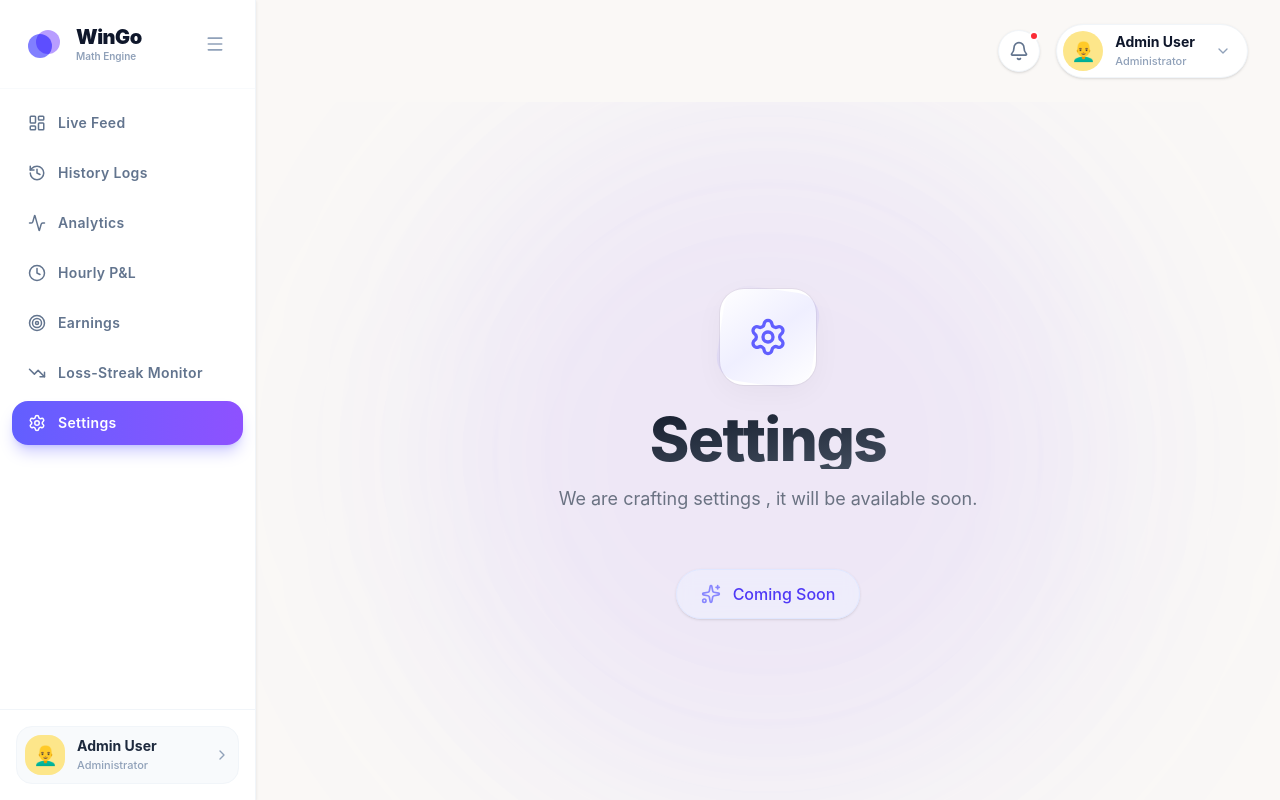
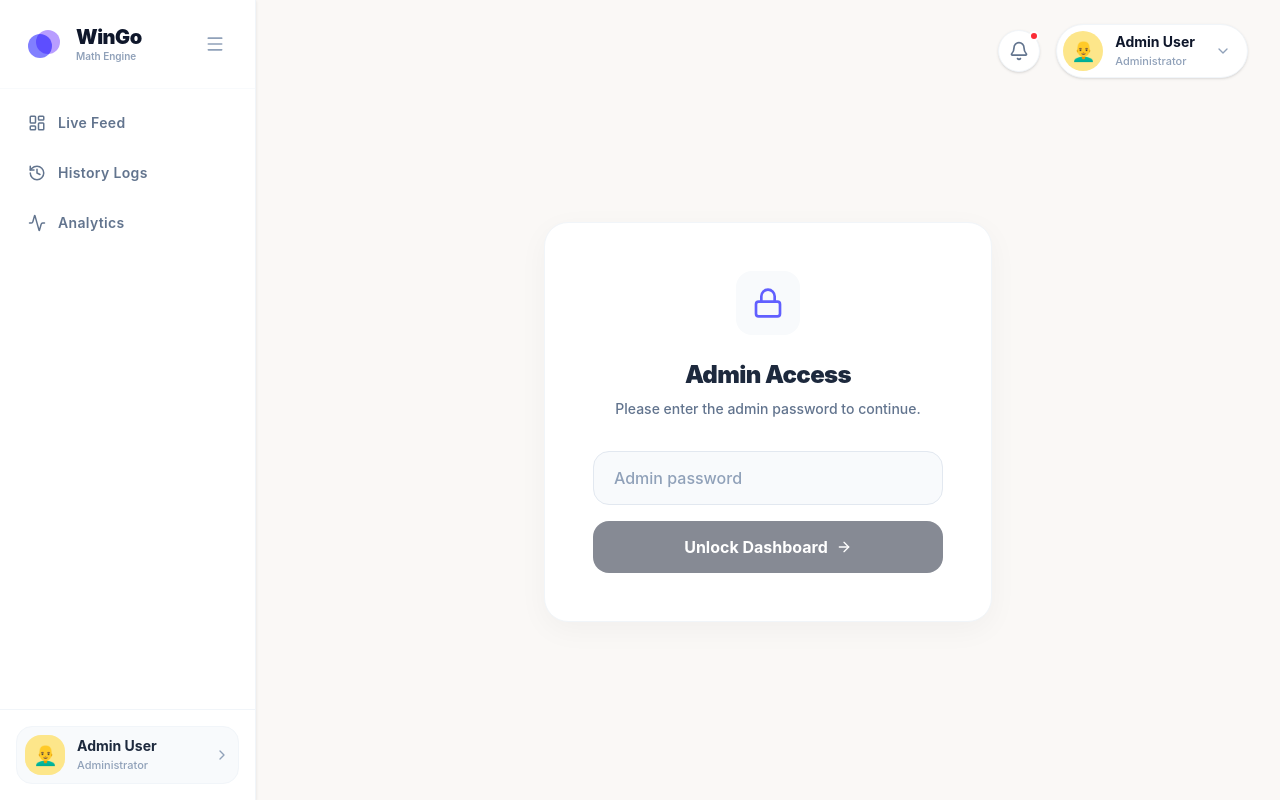
Before and after one commit to workertag/wingo-dev, a React (Vite) app in the folder frontend/: page /settings in a window 1280 px wide. Built offline with nearby package versions, Linux system fonts and the light colour scheme.

Commit message:
Add password protection for admin portal

```diff
--- /dev/null
+++ b/frontend/src/components/LoginScreen.tsx
@@ -0,0 +1,68 @@
+import { useState } from "react";
+import { Lock, ArrowRight } from "lucide-react";
+import { useAuth } from "@/context/AuthContext";
+
+export function LoginScreen({ children }: { children: React.ReactNode }) {
+  const { isAdmin, login } = useAuth();
+  const [password, setPassword] = useState("");
+  const [error, setError] = useState(false);
+  const [loading, setLoading] = useState(false);
+
+  if (isAdmin) {
+    return <>{children}</>;
+  }
+
+  const handleSubmit = async (e: React.FormEvent) => {
+    e.preventDefault();
+    setLoading(true);
+    setError(false);
+
+    const success = await login(password);
+    if (!success) {
+      setError(true);
+      setPassword("");
+    }
+    setLoading(false);
+  };
+
+  return (
+    <div className="min-h-[80vh] flex items-center justify-center px-4 animate-in fade-in duration-500">
+      <div className="max-w-md w-full bg-white rounded-3xl shadow-[0_8px_30px_rgba(0,0,0,0.04)] border border-slate-100 p-8 sm:p-12 text-center">
+        <div className="w-16 h-16 bg-slate-50 rounded-2xl flex items-center justify-center mx-auto mb-6 text-indigo-500">
+          <Lock className="w-8 h-8" />
+        </div>
+        <h2 className="text-2xl font-black text-slate-800 tracking-tight mb-2">Admin Access</h2>
+        <p className="text-sm font-medium text-slate-500 mb-8">Please enter the admin password to continue.</p>
+
+        <form onSubmit={handleSubmit} className="space-y-4">
+          <div>
+            <input
+              type="password"
+              value={password}
+              onChange={(e) => setPassword(e.target.value)}
+              placeholder="Admin password"
+              className={`w-full px-5 py-3.5 bg-slate-50 border rounded-2xl text-slate-800 font-medium placeholder-slate-400 focus:outline-none transition-all ${
+                error ? 'border-rose-300 focus:border-rose-400 focus:ring-4 focus:ring-rose-500/10' : 'border-slate-200 focus:border-indigo-400 focus:ring-4 focus:ring-indigo-500/10'
+              }`}
+            />
+            {error && <p className="text-xs font-bold text-rose-500 mt-2 text-left px-2">Incorrect password. Please try again.</p>}
+          </div>
+          <button
+            type="submit"
+            disabled={loading || !password}
+            className="w-full bg-slate-900 hover:bg-indigo-600 text-white font-bold py-3.5 px-6 rounded-2xl transition-colors flex items-center justify-center gap-2 group disabled:opacity-50 disabled:cursor-not-allowed"
+          >
+            {loading ? (
+              <div className="w-5 h-5 border-2 border-white/30 border-t-white rounded-full animate-spin" />
+            ) : (
+              <>
+                Unlock Dashboard
+                <ArrowRight className="w-4 h-4 group-hover:translate-x-1 transition-transform" />
+              </>
+            )}
+          </button>
+        </form>
+      </div>
+    </div>
+  );
+}
--- /dev/null
+++ b/frontend/src/context/AuthContext.tsx
@@ -0,0 +1,59 @@
+import React, { createContext, useContext, useState, useEffect } from "react";
+
+interface AuthContextType {
+  isAdmin: boolean;
+  login: (password: string) => Promise<boolean>;
+  logout: () => void;
+}
+
+const AuthContext = createContext<AuthContextType | undefined>(undefined);
+
+export function AuthProvider({ children }: { children: React.ReactNode }) {
+  const [isAdmin, setIsAdmin] = useState<boolean>(false);
+
+  useEffect(() => {
+    const saved = localStorage.getItem("wingo_admin_auth");
+    if (saved === "true") {
+      setIsAdmin(true);
+    }
+  }, []);
+
+  const login = async (password: string) => {
+    try {
+      const res = await fetch("/api/auth/login", {
+        method: "POST",
+        headers: { "Content-Type": "application/json" },
+        body: JSON.stringify({ password })
+      });
+      const data = await res.json();
+      if (data.success) {
+        setIsAdmin(true);
+        localStorage.setItem("wingo_admin_auth", "true");
+        return true;
+      }
+      return false;
+    } catch (e) {
+      console.error("Login failed:", e);
+      return false;
+    }
+  };
+
+  const logout = () => {
+    setIsAdmin(false);
+    localStorage.removeItem("wingo_admin_auth");
+  };
+
+  return (
+    <AuthContext.Provider value={{ isAdmin, login, logout }}>
+      {children}
+    </AuthContext.Provider>
+  );
+}
+
+export function useAuth() {
+  const context = useContext(AuthContext);
+  if (context === undefined) {
+    throw new Error("useAuth must be used within an AuthProvider");
+  }
+  return context;
+}
--- a/frontend/src/routes/__root.tsx
+++ b/frontend/src/routes/__root.tsx
@@ -3,6 +3,7 @@ import { createRootRouteWithContext, Outlet, useLocation } from "@tanstack/react
 
 import { BaseLayout } from "@/components/layout/base-layout";
 import { adminMenuItems, publicMenuItems } from "@/config/menu";
+import { AuthProvider, useAuth } from "@/context/AuthContext";
 
 interface RouterContext {
   queryClient: QueryClient;
@@ -12,10 +13,13 @@ export const Route = createRootRouteWithContext<RouterContext>()({
   component: RootLayout,
 });
 
-function RootLayout() {
+function RootLayoutInner() {
   const location = useLocation();
+  const { isAdmin } = useAuth();
+
   const isPublicRoute = location.pathname === "/" || location.pathname === "/history" || location.pathname === "/analytics";
-  const menuItems = isPublicRoute ? publicMenuItems : adminMenuItems;
+  // Always show admin menus if they are logged in as admin
+  const menuItems = isAdmin ? adminMenuItems : publicMenuItems;
 
   return (
     <BaseLayout menuItems={menuItems}>
@@ -23,3 +27,11 @@ function RootLayout() {
     </BaseLayout>
   );
 }
+
+function RootLayout() {
+  return (
+    <AuthProvider>
+      <RootLayoutInner />
+    </AuthProvider>
+  );
+}
--- a/frontend/src/routes/admin.tsx
+++ b/frontend/src/routes/admin.tsx
@@ -1,6 +1,7 @@
 import { createFileRoute } from "@tanstack/react-router";
 import { useState, useEffect } from "react";
 import { ChevronLeft, ChevronRight, Zap, RefreshCcw, TrendingUp, TrendingDown, Target, Wallet } from "lucide-react";
+import { LoginScreen } from "@/components/LoginScreen";
 
 export const Route = createFileRoute("/admin")({
   component: EarningHistoryPage,
@@ -54,6 +55,7 @@ function EarningHistoryPage() {
   }, [page, activeTab]);
 
   return (
+    <LoginScreen>
     <div className="px-6 sm:px-8 pb-12 max-w-7xl mx-auto space-y-8 animate-in fade-in duration-500">
       <div className="flex flex-col sm:flex-row justify-between items-start sm:items-end gap-6 pb-6 border-b border-slate-200/60 mt-4">
         <div>
@@ -256,5 +258,6 @@ function EarningHistoryPage() {
         </div>
       </div>
     </div>
+    </LoginScreen>
   );
 }
--- a/frontend/src/routes/loss-streaks.tsx
+++ b/frontend/src/routes/loss-streaks.tsx
@@ -1,6 +1,7 @@
 import { createFileRoute } from "@tanstack/react-router";
 import { useState, useEffect } from "react";
 import { Zap, RefreshCcw, TrendingDown } from "lucide-react";
+import { LoginScreen } from "@/components/LoginScreen";
 
 export const Route = createFileRoute("/loss-streaks")({
   component: LossStreaksPage,
@@ -52,6 +53,7 @@ function LossStreaksPage() {
   const rgAll = getStats("rg");
 
   return (
+    <LoginScreen>
     <div className="px-6 sm:px-8 pb-12 max-w-[1400px] mx-auto space-y-8 animate-in fade-in duration-500">
       <div className="flex flex-col sm:flex-row justify-between items-start sm:items-end gap-6 pb-6 border-b border-slate-200/60 mt-4">
         <div className="flex items-center gap-3">
@@ -219,5 +221,6 @@ function LossStreaksPage() {
         </>
       )}
     </div>
+    </LoginScreen>
   );
 }
--- a/frontend/src/routes/settings.tsx
+++ b/frontend/src/routes/settings.tsx
@@ -1,5 +1,6 @@
 import { createFileRoute } from "@tanstack/react-router";
 import { Settings as SettingsIcon, Sparkles } from "lucide-react";
+import { LoginScreen } from "@/components/LoginScreen";
 import { motion } from "framer-motion";
 
 export const Route = createFileRoute("/settings")({
@@ -8,6 +9,7 @@ export const Route = createFileRoute("/settings")({
 
 function SettingsPage() {
   return (
+    <LoginScreen>
       <div className="flex h-[calc(100vh-6rem)] w-full flex-col items-center justify-center p-8 text-center relative overflow-hidden">
         {/* Background gradients */}
         <div className="absolute top-1/2 left-1/2 -translate-x-1/2 -translate-y-1/2 w-[800px] h-[800px] bg-indigo-500/5 rounded-full blur-[100px] pointer-events-none" />
@@ -48,5 +50,6 @@ function SettingsPage() {
           </motion.div>
         </motion.div>
       </div>
+    </LoginScreen>
   );
 }
```
Also changed, not shown: 1 other file (tests, documents, lock files or other folders). Lines whose indentation alone changed are shown as unchanged.
